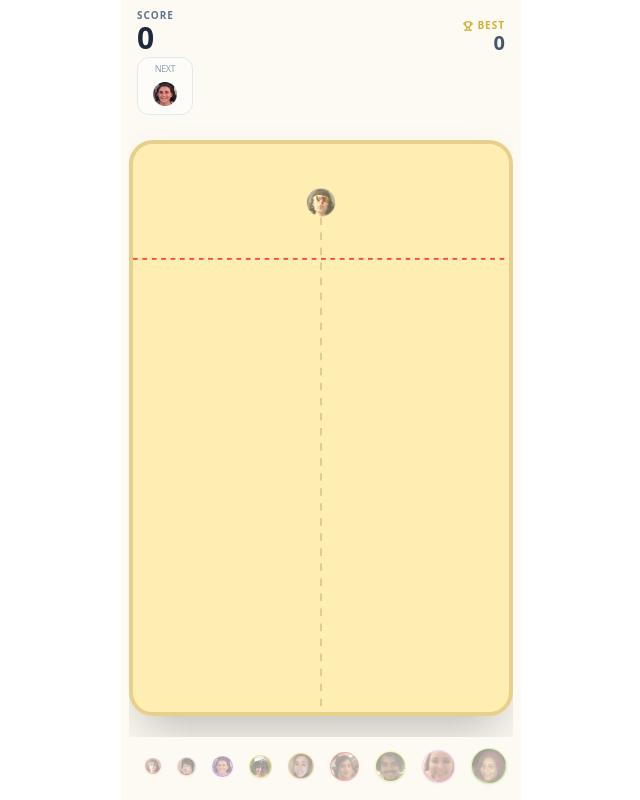
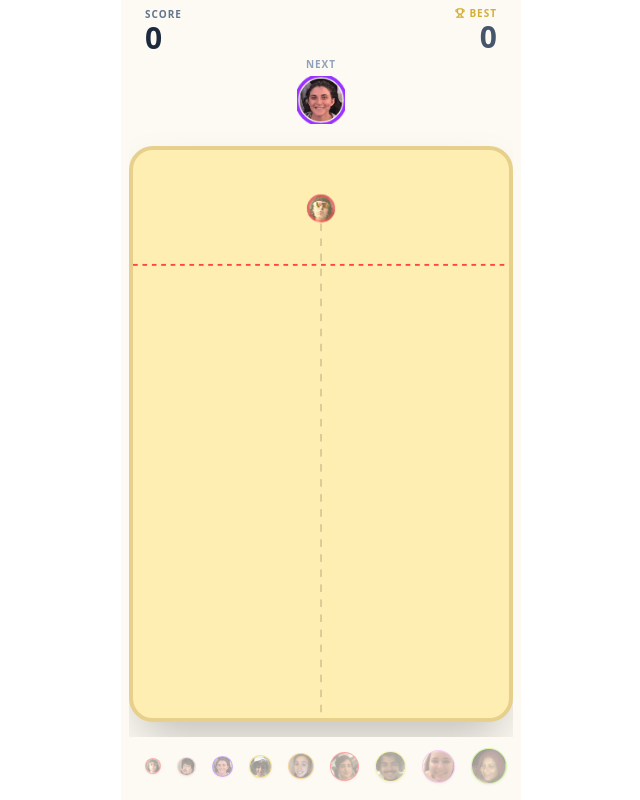
Before and after one commit to edoardotedone/tutti-frutti, a React (Vite) app: page / in a window 1280 px wide. Shown: the whole page, without its empty margins (319-959 px from the left). Built offline with nearby package versions, Linux system fonts and the light colour scheme.

Commit message:
general fix

```diff
--- a/src/Game.tsx
+++ b/src/Game.tsx
@@ -38,19 +38,17 @@ function shadeColor(color: string, percent: number) {
 // --- Sub-components ---
 
 const Scoreboard = memo(({ score, bestScore }: { score: number; bestScore: number }) => (
-  <div className="w-full max-w-[400px] flex justify-between items-end mb-1 px-2 shrink-0">
+  <div className="w-full max-w-[400px] flex justify-between items-baseline px-2 shrink-0">
     <div className="flex flex-col">
-      <span className="text-[10px] uppercase tracking-widest text-slate-500 font-semibold">Score</span>
+      <span className="text-[10px] uppercase tracking-widest text-slate-500 font-semibold leading-none mb-1">Score</span>
       <span className="text-3xl font-bold text-slate-800 tabular-nums leading-none">{score}</span>
     </div>
-    <div className="flex items-center gap-4">
     <div className="flex flex-col items-end">
-        <div className="flex items-center gap-1 text-[10px] uppercase tracking-widest text-[#d4af37] font-semibold">
+      <div className="flex items-center gap-1 text-[10px] uppercase tracking-widest text-[#d4af37] font-semibold leading-none mb-1">
         <Trophy size={10} strokeWidth={3} />
         Best
       </div>
-        <span className="text-xl font-bold text-slate-600 tabular-nums leading-none">{bestScore}</span>
-      </div>
+      <span className="text-3xl font-bold text-slate-600 tabular-nums leading-none">{bestScore}</span>
     </div>
   </div>
 ));
@@ -65,42 +63,57 @@ const NextFruitIndicator = memo(({ nextType, loadedTextures }: { nextType: numbe
     if (!ctx) return;
 
     const texture = loadedTextures[nextType];
-    const size = 32;
+    const size = 56;
     canvas.width = size;
     canvas.height = size;
 
     ctx.clearRect(0, 0, size, size);
+
+    // Draw image with a padding factor to prevent it from touching the canvas edges (clipping)
+    const paddingFactor = 0.9;
+    const drawSize = size * paddingFactor;
+    const radius = drawSize / 2;
+
     ctx.save();
     ctx.beginPath();
-    ctx.arc(size / 2, size / 2, size / 2, 0, Math.PI * 2);
+    ctx.arc(size / 2, size / 2, radius, 0, Math.PI * 2);
     ctx.clip();
 
-    const scale = size / Math.max(texture.width, texture.height);
+    const scale = drawSize / Math.max(texture.width, texture.height);
     const w = texture.width * scale;
     const h = texture.height * scale;
     ctx.drawImage(texture, (size - w) / 2, (size - h) / 2, w, h);
     ctx.restore();
+
+    // Add color-matched outline at the actual canvas boundary
+    ctx.save();
+    ctx.beginPath();
+    ctx.arc(size / 2, size / 2, (size / 2) + 0.5, 0, Math.PI * 2);
+    ctx.strokeStyle = FRUIT_LEVELS[nextType].color;
+    ctx.lineWidth = 4;
+    ctx.stroke();
+    ctx.restore();
   }, [nextType, loadedTextures]);
 
   return (
-    <div className="flex flex-col items-center bg-white/50 p-1 rounded-xl border border-slate-200 min-w-[56px]">
-      <span className="text-[9px] uppercase tracking-tighter text-slate-400 mb-0.5">Next</span>
-      <div className="relative w-8 h-8 flex items-center justify-center">
+    <div className="flex flex-col items-center min-w-[60px]">
+      <span className="text-[10px] uppercase tracking-widest text-slate-400 mb-1 font-semibold">Next</span>
+      <div className="relative w-12 h-12 flex items-center justify-center">
         {loadedTextures[nextType] ? (
-          <canvas ref={canvasRef} className="w-6 h-6" />
+          <canvas ref={canvasRef} className="w-12 h-12" />
         ) : (
           <div
-            className="w-6 h-6 rounded-full flex items-center justify-center text-sm shadow-sm"
+            className="w-10 h-10 rounded-full flex items-center justify-center text-lg shadow-sm"
             style={{
               backgroundColor: FRUIT_LEVELS[nextType].color,
-              border: `2px solid ${shadeColor(FRUIT_LEVELS[nextType].color, -20)}`
+              border: `3px solid ${shadeColor(FRUIT_LEVELS[nextType].color, -20)}`
             }}
           >
             {FRUIT_LEVELS[nextType].icon}
-          </div>
+          </div >
         )}
-      </div>
-    </div>
+      </div >
+    </div >
   );
 });
 
@@ -115,13 +128,13 @@ const EvolutionBar = memo(({ score, loadedTextures }: { score: number; loadedTex
               <div
                 className="rounded-full shadow-sm flex items-center justify-center overflow-hidden border border-black/5 relative"
                 style={{
-                  backgroundColor: fruit.color,
+                  backgroundColor: isKingSuika ? '#e2e8f0' : fruit.color,
                   width: 16 + fruit.level*2.5,
                   height: 16 + fruit.level*2.5
                 }}
               >
                  {isKingSuika ? (
-                   <span className="text-white font-bold" style={{ fontSize: `${10 + fruit.level * 0.5}px` }}>?</span>
+                   <span className="text-slate-500 font-bold" style={{ fontSize: `${10 + fruit.level * 0.5}px` }}>?</span >
                  ) : loadedTextures[fruit.level] ? (
                   <img
                     src={loadedTextures[fruit.level].toDataURL()}
@@ -387,6 +400,13 @@ function GameContent({ loadedTextures, setGameId, gameId }: GameContentProps) {
               ctx.arc(0, 0, radius, 0, Math.PI * 2);
               ctx.clip();
               ctx.drawImage(loadedTextures[level], -radius, -radius, radius * 2, radius * 2);
+
+              // Add color-matched outline for the face (thinner and slightly expanded outwards)
+              ctx.beginPath();
+              ctx.arc(0, 0, radius + 0.5, 0, Math.PI * 2);
+              ctx.strokeStyle = FRUIT_LEVELS[level].color;
+              ctx.lineWidth = 7;
+              ctx.stroke();
             } else {
               ctx.beginPath();
               ctx.arc(0, 0, radius, 0, Math.PI * 2);
@@ -416,6 +436,13 @@ function GameContent({ loadedTextures, setGameId, gameId }: GameContentProps) {
 
             if (loadedTextures[type]) {
               ctx.drawImage(loadedTextures[type], -config.radius, -config.radius, config.radius * 2, config.radius * 2);
+
+              // Add color-matched outline for the preview face (thinner and slightly expanded outwards)
+              ctx.beginPath();
+              ctx.arc(0, 0, config.radius + 0.5, 0, Math.PI * 2);
+              ctx.strokeStyle = FRUIT_LEVELS[type].color;
+              ctx.lineWidth = 7;
+              ctx.stroke();
             } else {
             ctx.beginPath(); ctx.arc(0, 0, config.radius, 0, Math.PI * 2); ctx.fillStyle = config.color; ctx.fill();
           }
@@ -462,11 +489,10 @@ function GameContent({ loadedTextures, setGameId, gameId }: GameContentProps) {
 
   return (
     <div className="flex flex-col w-full h-full">
+      {/* Header container for Score and Next */}
+      <div className="w-full px-2 mb-2 shrink-0 flex flex-col gap-1">
         <Scoreboard score={score} bestScore={bestScore} />
-
-      <div className="w-full flex justify-between items-center px-2 mb-1 shrink-0">
         <NextFruitIndicator nextType={nextFruitType} loadedTextures={loadedTextures} />
-         <div className="w-16" />
       </div>
 
        <div className="flex-1 w-full min-h-0 flex items-center justify-center overflow-hidden">
```
Lines whose indentation alone changed are shown as unchanged.
